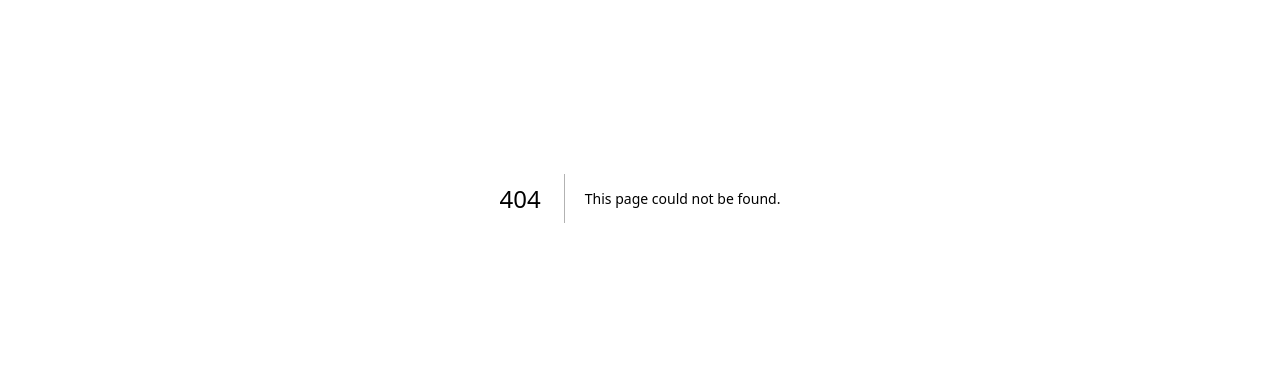
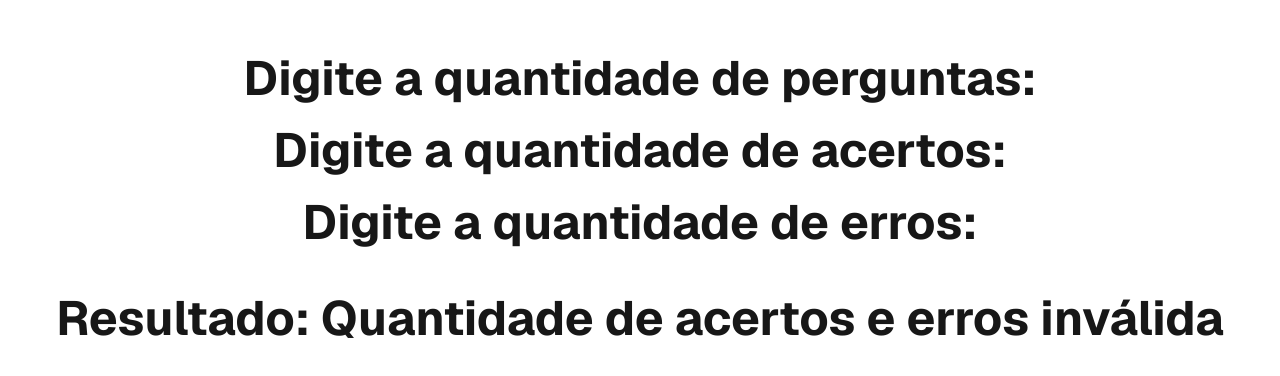
Before and after one commit to Vcljunges/Front-Saudar.08-04, a Next.js app in the folder src/: page /emoji in a window 1280 px wide. Before the commit this address had no page. Shown: the part 202-578 px from the top of the page. Built offline with nearby package versions, Linux system fonts and the light colour scheme.

Commit message:
Criação de notas e criação de notas por emoji

```diff
--- /dev/null
+++ b/src/app/emoji/page.tsx
@@ -0,0 +1,29 @@
+'use client'
+import { useState } from "react";
+
+export default function Emoji() {
+  const [totalPerguntas, setPergunta] = useState<number>();
+  const [totalAcertos, setAcertos] = useState<number>();
+  const [totalErros, setErros] = useState<number>();
+
+  const resultado = () => {
+    if (totalAcertos === undefined || totalErros === undefined || totalPerguntas === undefined || totalAcertos + totalErros !== totalPerguntas) return "Quantidade de acertos e erros inválida";
+
+    const acertos = "😀".repeat(totalAcertos);
+    const erros = "😭".repeat(totalErros);
+    return acertos + erros;
+  };
+
+  return (
+    <div className="flex flex-col flex-1 items-center justify-center bg-black-900 font-sans dark:bg-black-900">
+      <label className="text-5xl font-bold">Digite a quantidade de perguntas: </label>
+      <input type="number" value={totalPerguntas} onChange={(e) => setPergunta(Number(e.target.value))}/>
+      <label className="text-5xl font-bold">Digite a quantidade de acertos: </label>
+      <input type="number" value={totalAcertos} onChange={(e) => setAcertos(Number(e.target.value))}/>
+      <label className="text-5xl font-bold">Digite a quantidade de erros: </label>
+      <input type="number" value={totalErros} onChange={(e) => setErros(Number(e.target.value))}/>
+      <br/>
+      <h1 className="text-5xl font-bold">Resultado: {resultado()}</h1>
+    </div>
+  );
+}
--- /dev/null
+++ b/src/app/notas/page.tsx
@@ -0,0 +1,29 @@
+'use client'
+import { useState } from "react";
+
+export default function Notas() {
+  const [nota, setNota] = useState<number>();
+  const resultado = () => {
+    if (nota === undefined) return "";
+
+    if (nota > 10 || nota < 0) {
+      return "Nota inválida";
+    } else if (nota >= 7) {
+      return "Aprovado";
+    } else if (nota >= 5) {
+      return "Recuperação";
+    } else {
+      return "Reprovado";
+    }
+  };
+
+  return (
+    <div className="flex flex-col flex-1 items-center justify-center bg-zinc-50 font-sans dark:bg-blue-900">
+      <label>Digite a nota do aluno:</label>
+      <input type="number" value={nota} onChange={(e) => setNota(Number(e.target.value))}/>
+      <br/>
+      <h1 className="text-5xl font-bold">Nota do aluno: {nota}</h1>
+      <h1 className="text-5xl font-bold">Resultado: {resultado()}</h1>
+    </div>
+  );
+}
```
